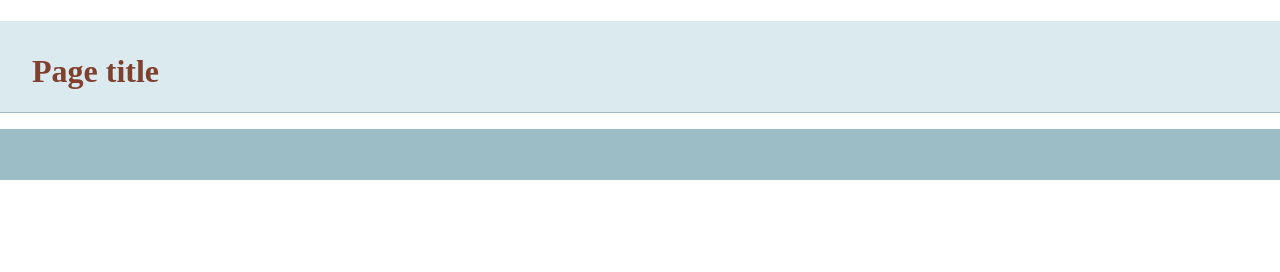
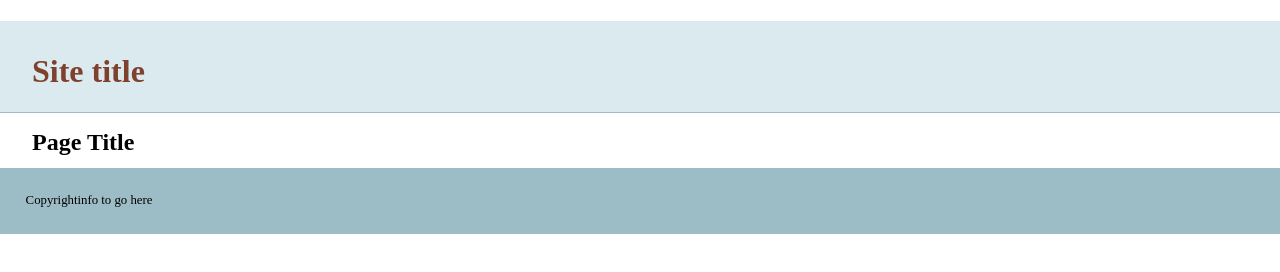
Before and after one commit to chasajay/git-basics, a plain HTML site: page index.html in a window 1280 px wide. Drawn offline with nearby package versions, Linux system fonts and the light colour scheme.

Commit message:
added more info to template

```diff
--- a/index.html
+++ b/index.html
@@ -14,13 +14,14 @@
     </head>
     <body>
     <header>
-	<h1>Page title</h1>
+	<h1>Site title</h1>
     </header>
     <nav id="pageNav">
     </nav>
     <main>
+      <h2>Page Title </h2>
     </main>
-    <footer>
+    <footer>Copyrightinfo to go here
     </footer>
         <script>
 //use the modernizr load to load up external scripts. This will load the scripts asynchronously, but the order listed matters. Although it will load all scripts in parallel, it will execute them in the order listed
```
